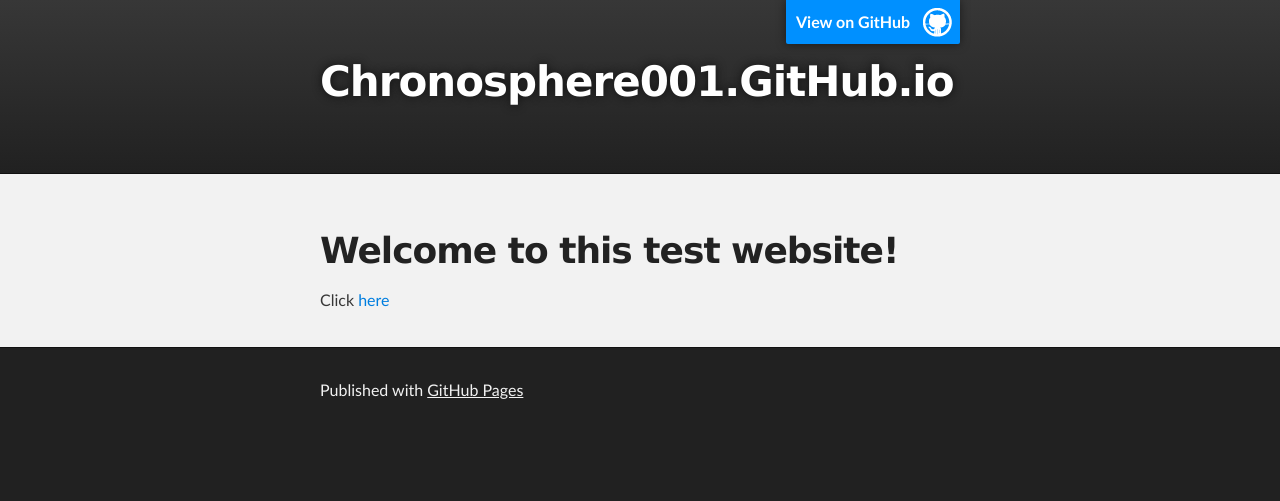
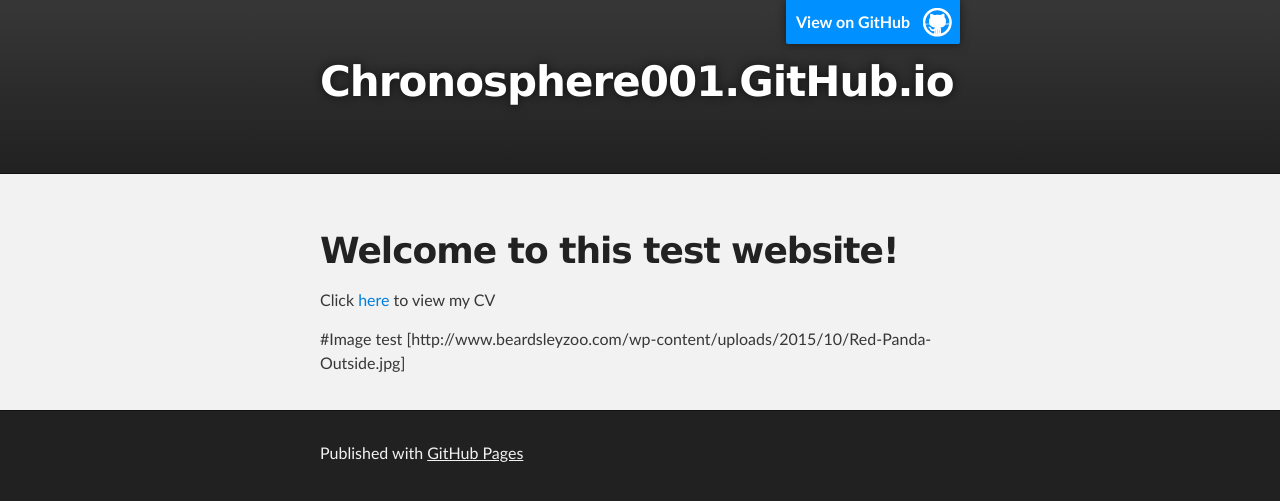
Before and after one commit to Chronosphere001/chronosphere001.github.io, a Jekyll site: the page built from index.md, in a window 1280 px wide. Shown: the top 501 px of the page. Built offline with Jekyll 4.4.1, drawn with Linux system fonts in a browser that asks for light colours.

Commit message:
Update index.md

```diff
--- a/index.md
+++ b/index.md
@@ -5,4 +5,7 @@
 
 
 
-Click [here](cv.md)
+Click [here](cv.md) to view my CV
+
+#Image test
+[http://www.beardsleyzoo.com/wp-content/uploads/2015/10/Red-Panda-Outside.jpg]
```
